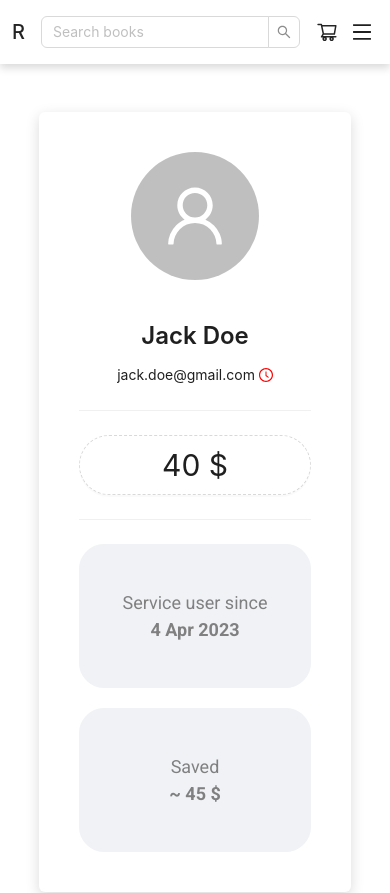
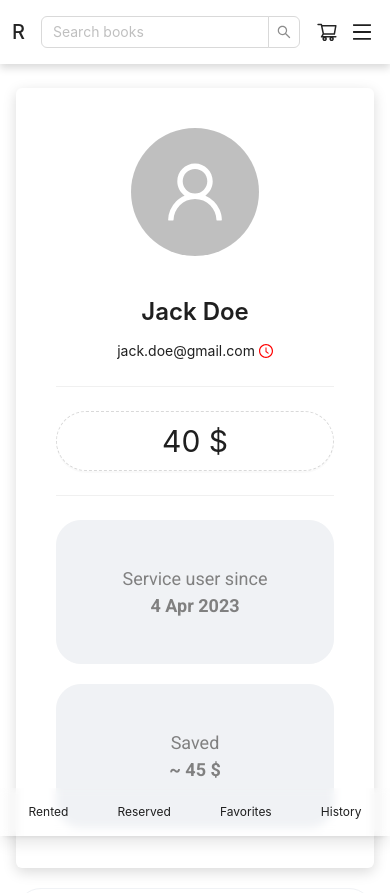
Before and after one commit to Liknox/rentread, a React (Vite) app: page /profile in a window 390 px wide. Shown: the top 893 px of the page. Built offline with nearby package versions, Linux system fonts and the light colour scheme.

Commit message:
ref: improve anchor sidebar ui on mobile screen

```diff
--- a/src/pages/profile/index.tsx
+++ b/src/pages/profile/index.tsx
@@ -4,6 +4,7 @@ import { useTranslation } from "react-i18next"
 
 import { TIMEOUT } from "@app/configs/constants"
 import { TRANSLATIONS } from "@app/configs/constants/translation"
+import { useBreakpoint } from "@shared/lib/browser"
 import { useTitle } from "@shared/lib/dom"
 import { Aside } from "entities/aside"
 import { Content } from "./content"
@@ -11,6 +12,7 @@ import { Sidebar } from "./sidebar"
 
 function ProfilePage() {
    const { t } = useTranslation()
+   const breakpoint = useBreakpoint()
    useTitle(t(TRANSLATIONS.pageTitle.profile))
 
    /* FIXME: Very bad practice, -_-) */
@@ -22,11 +24,18 @@ function ProfilePage() {
    }
 
    return (
-      <Layout.Content>
-         <Layout className="flex !flex-col md:!flex-row">
+      <Layout.Content className="p-4 md:p-[40px_10%] mb-20 md:mb-0">
+         <Layout className="flex !flex-col md:!flex-row bg-transparent">
             <Aside />
-            <Content />
-            <Sidebar forceUpdate={forceUpdate} />
+            <div className="flex-grow">
+               <Content />
+            </div>
+            {!breakpoint.xs && <Sidebar forceUpdate={forceUpdate} className="ml-0 md:ml-6 mt-6 md:mt-0" />}
+            {breakpoint.xs && (
+               <div className="fixed bottom-2 left-0 right-0 backdrop-blur-sm shadow-lg z-10 p-2">
+                  <Sidebar forceUpdate={forceUpdate} isMobileView={true} />
+               </div>
+            )}
          </Layout>
       </Layout.Content>
    )
--- a/src/pages/profile/sidebar/index.tsx
+++ b/src/pages/profile/sidebar/index.tsx
@@ -1,16 +1,39 @@
-import { Anchor, Layout } from "antd"
+import { Anchor, Layout, Space, Button } from "antd"
 import { useTranslation } from "react-i18next"
 
 import { topics } from "@app/configs/constants"
+import { useMobileDetection } from "@shared/lib/browser"
 
 type Props = {
    forceUpdate: () => void
+   className?: string
+   isMobileView?: boolean
 }
 
 export const Sidebar = (props: Props) => {
    const { t } = useTranslation()
+   const isMobile = useMobileDetection()
+   const { className = "", isMobileView = false } = props
+
+   if (isMobileView) {
+      return (
+         <Space className="w-full flex justify-around">
+            {topics.map(topic => (
+               <Button
+                  key={topic.id}
+                  type="text"
+                  href={`#${topic.id}`}
+                  onClick={props.forceUpdate}
+                  className="text-xs py-1 px-2">
+                  {t(topic.title)}
+               </Button>
+            ))}
+         </Space>
+      )
+   }
+
    return (
-      <Layout.Sider width={80} className="md:block hidden">
+      <Layout.Sider width={80} className={`md:block ${isMobile ? "hidden" : ""} ${className}`}>
          <Anchor
             className="mt-5 text-[12px]"
             items={topics.map(topic => ({ key: topic.id, title: t(topic.title), href: `#${topic.id}` }))}
```
